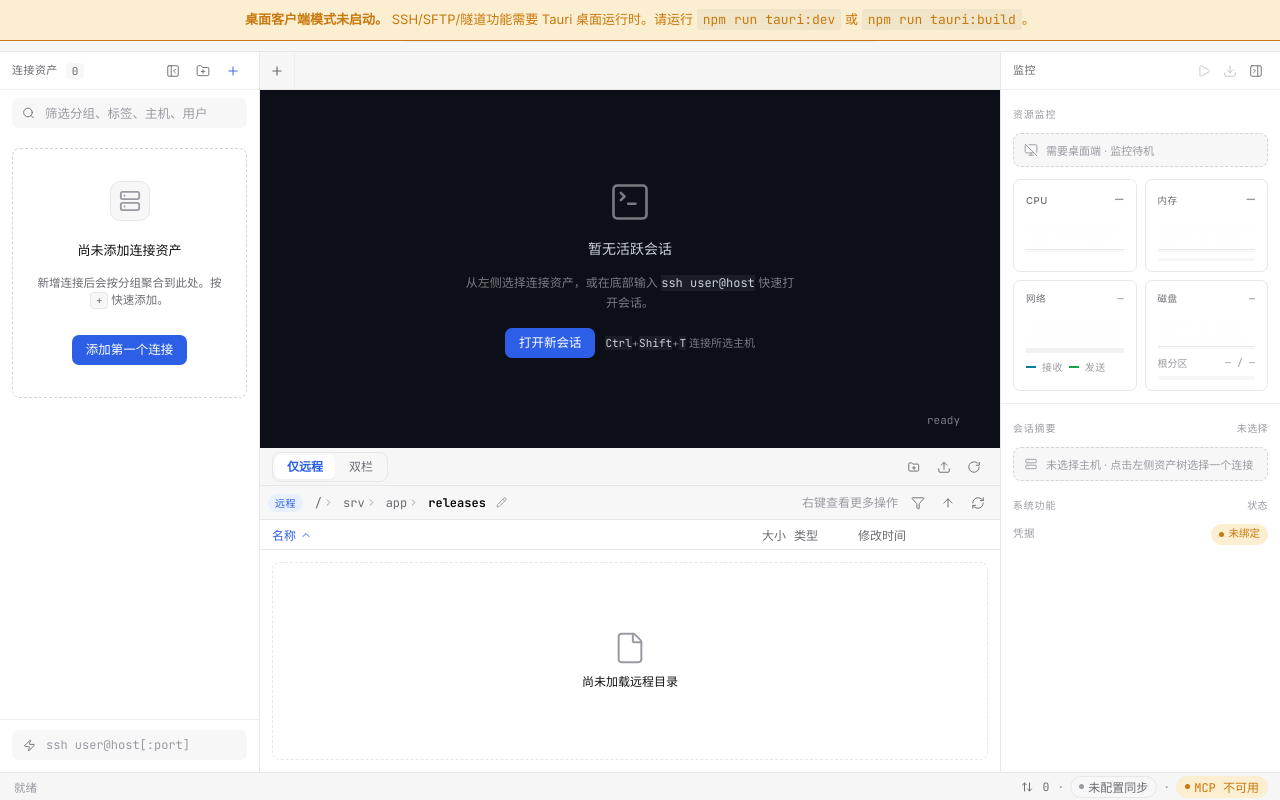
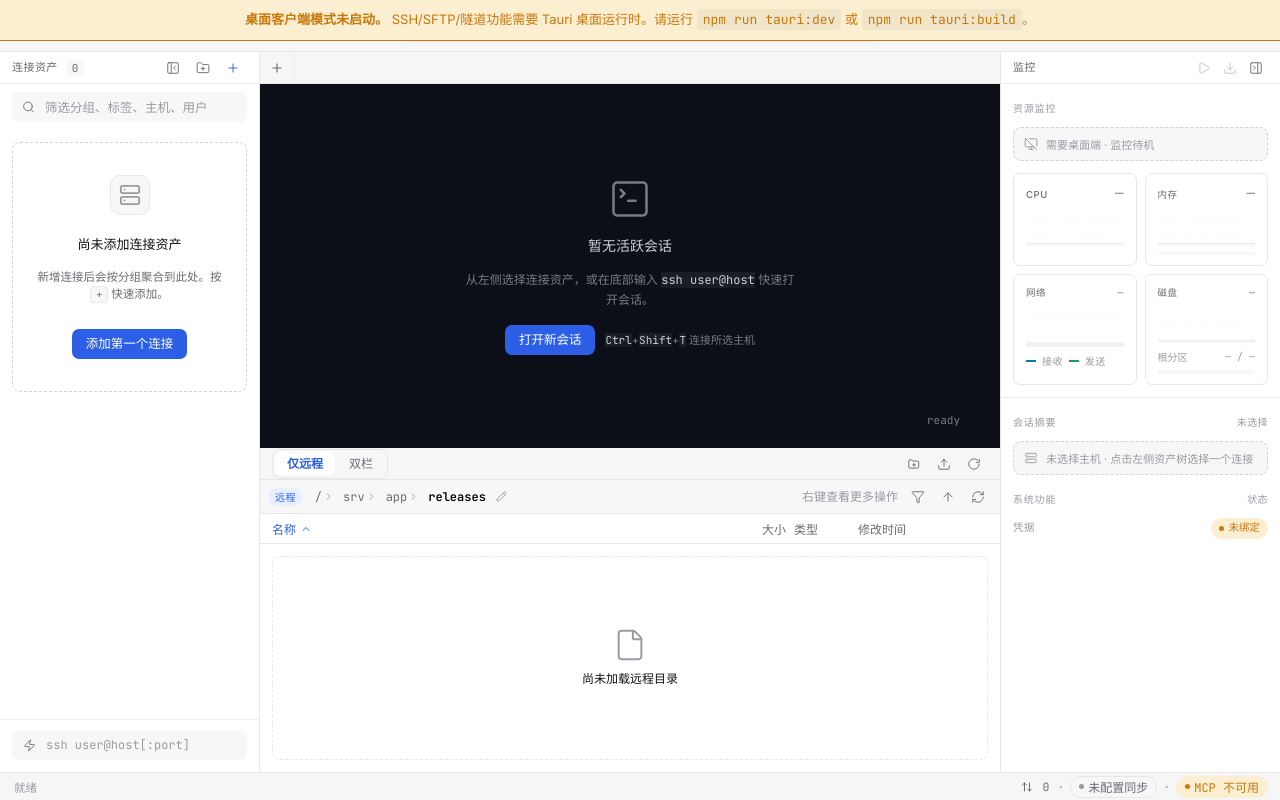
Before and after one commit to RT-2020/myshelltool, a Vue app: page / in a window 1280 px wide. Built offline with nearby package versions, Linux system fonts and the light colour scheme.

Commit message:
fix(ui): 三列头行与文件区头行统一降至 32px
38px 略高，整体收窄提升观感；左/右栏头、终端标签条、文件区头行四处共线

```diff
--- a/src/components/files/FileSurface.vue
+++ b/src/components/files/FileSurface.vue
@@ -321,12 +321,12 @@ const contextMenuItems = computed(() => {
 @use '@/styles/_tokens' as *;
 
 // ============================================================
-// region-files（app.css L688-693：grid 38px 1fr）
+// region-files：grid 32px 1fr（与三列头部高度统一）
 // ============================================================
 .region-files {
   position: relative;
   display: grid;
-  grid-template-rows: 38px 1fr;
+  grid-template-rows: 32px 1fr;
   width: 100%;
   height: 100%;
   min-height: 0;
--- a/src/components/shell/ConnectionSidebar.vue
+++ b/src/components/shell/ConnectionSidebar.vue
@@ -649,8 +649,8 @@ provide('connectionSidebar', {
 // Header（app.css L405-418 sb-header + chrome-label + sb-count）
 // ============================================================
 .sb-header {
-  // 高度与终端标签条（.region-terminal 38px）、右栏 rs-header 对齐，三列头部横线共线
-  height: 38px;
+  // 高度与终端标签条（.region-terminal 32px）、右栏 rs-header 对齐，三列头部横线共线
+  height: 32px;
   padding: 0 12px;
   display: flex;
   align-items: center;
--- a/src/components/shell/RightSidebar.vue
+++ b/src/components/shell/RightSidebar.vue
@@ -115,8 +115,8 @@ async function onExport() {
   align-items: center;
   justify-content: space-between;
   gap: var(--space-2);
-  // 高度与终端标签条（.region-terminal 38px）、左栏 sb-header 对齐，三列头部横线共线
-  height: 38px;
+  // 高度与终端标签条（.region-terminal 32px）、左栏 sb-header 对齐，三列头部横线共线
+  height: 32px;
   padding: 0 var(--space-3);
   border-bottom: 1px solid var(--app-border-soft);
   background: var(--app-panel);
--- a/src/components/terminal/TerminalSurface.vue
+++ b/src/components/terminal/TerminalSurface.vue
@@ -172,7 +172,7 @@ function isAuthFailure(connectError) {
 
 <template>
   <div class="region-terminal">
-    <!-- Row 1: session tab strip（term-tabs 38px）-->
+    <!-- Row 1: session tab strip（term-tabs 32px）-->
     <TerminalTabs
       :sessions="sessions"
       :active-session-id="activeSession?.sessionId || ''"
@@ -272,11 +272,11 @@ function isAuthFailure(connectError) {
 
 // ============================================================
 // region-terminal
-// grid 38px(term-tabs) 1fr(term-canvas-wrap)——工具栏已删，搜索条为画布内浮层
+// grid 32px(term-tabs) 1fr(term-canvas-wrap)——工具栏已删，搜索条为画布内浮层
 // ============================================================
 .region-terminal {
   display: grid;
-  grid-template-rows: 38px 1fr;
+  grid-template-rows: 32px 1fr;
   width: 100%;
   height: 100%;
   min-height: 0;
@@ -286,7 +286,7 @@ function isAuthFailure(connectError) {
   overflow: hidden;
 }
 
-// Row 1: tab strip（由 TerminalTabs 子组件渲染，固定 38px 高）
+// Row 1: tab strip（由 TerminalTabs 子组件渲染，固定 32px 高）
 .region-terminal :deep(.terminal-tabs) {
   flex: 0 0 auto;
 }
```
